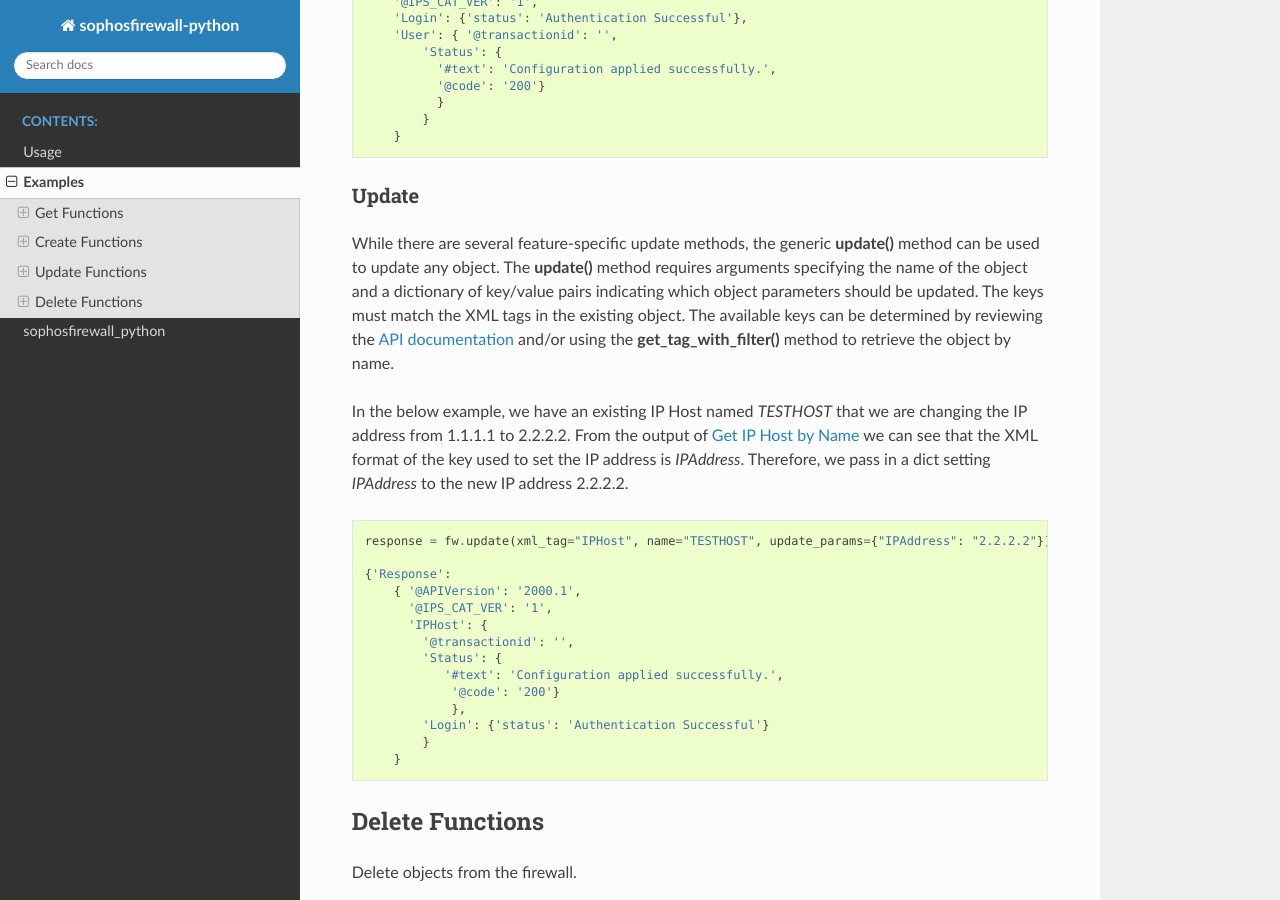
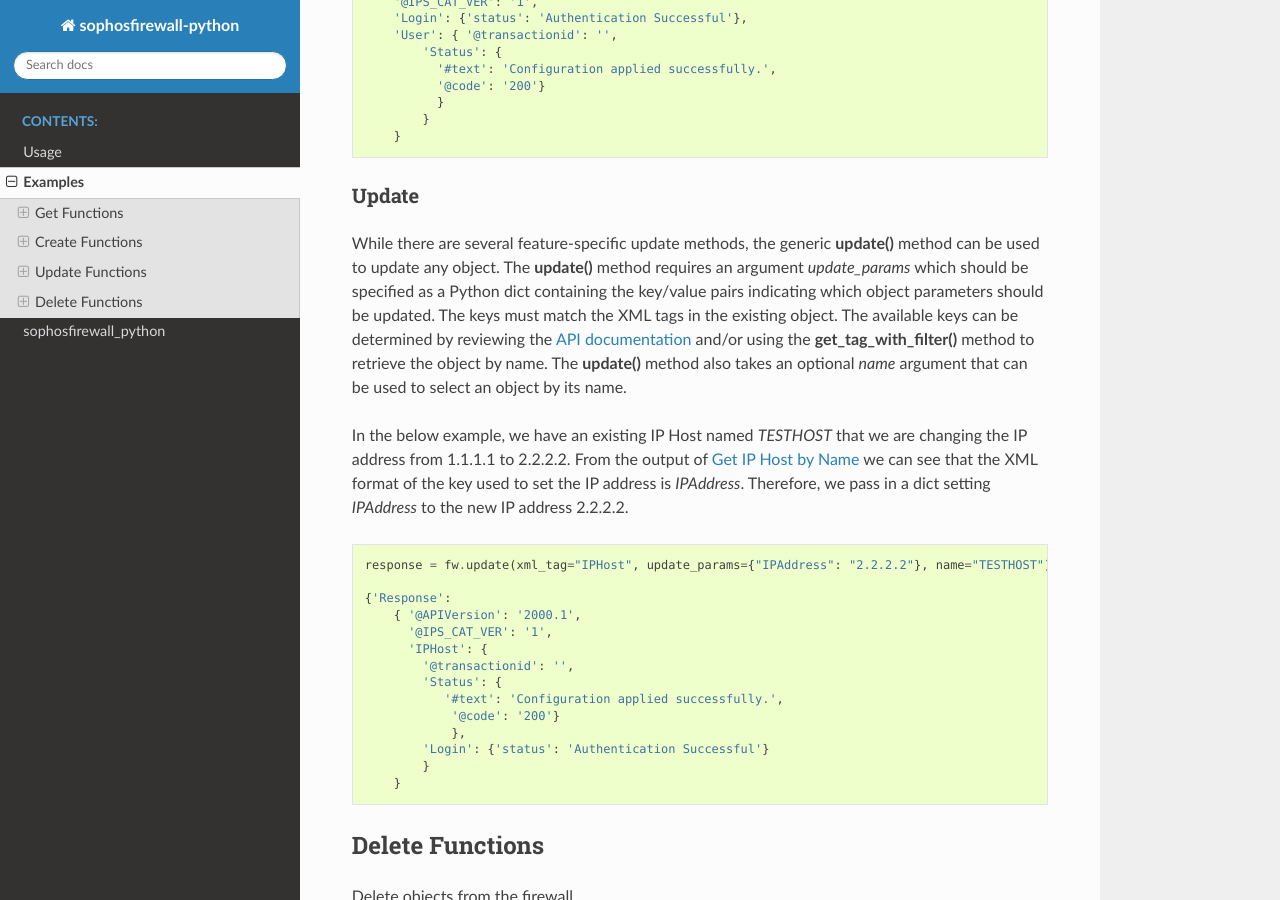
Before and after one commit to sophos/sophos-firewall-sdk, a Sphinx documentation site: the page built from docs/examples.rst, in a window 1280 px wide and 900 px high, scrolled down 5743 px. Built offline with Sphinx 7.4.7 and the Read the Docs theme 2.0.0, drawn with Linux system fonts in a browser that asks for light colours.

Commit message:
doc: update the update example (#43)

```diff
--- a/docs/examples.rst
+++ b/docs/examples.rst
@@ -296,10 +296,11 @@ Update User Password
 Update
 ^^^^^^
 While there are several feature-specific update methods, the generic **update()** method can be used to update any object.
-The **update()** method requires arguments specifying the name of the object and a dictionary of key/value pairs indicating which
-object parameters should be updated. The keys must match the XML tags in the existing object. The available keys can be
+The **update()** method requires an argument `update_params` which should be specified as a Python dict containing the key/value pairs
+indicating which object parameters should be updated. The keys must match the XML tags in the existing object. The available keys can be
 determined by reviewing the `API documentation <https://docs.sophos.com/nsg/sophos-firewall/18.5/API/index.html>`_ and/or
-using the **get_tag_with_filter()** method to retrieve the object by name.
+using the **get_tag_with_filter()** method to retrieve the object by name. The **update()** method also takes an optional `name` argument
+that can be used to select an object by its name.
 
 In the below example, we have an existing IP Host named `TESTHOST` that we are changing the IP address from 1.1.1.1 to 2.2.2.2.
 From the output of :ref:`get-ip-host-label` we can see that the XML format of the key used to set the IP address is `IPAddress`.
@@ -307,7 +308,7 @@ Therefore, we pass in a dict setting `IPAddress` to the new IP address 2.2.2.2.
 
 .. code-block:: python
 
-    response = fw.update(xml_tag="IPHost", name="TESTHOST", update_params={"IPAddress": "2.2.2.2"})
+    response = fw.update(xml_tag="IPHost", update_params={"IPAddress": "2.2.2.2"}, name="TESTHOST")
 
     {'Response':
         { '@APIVersion': '2000.1',
```
